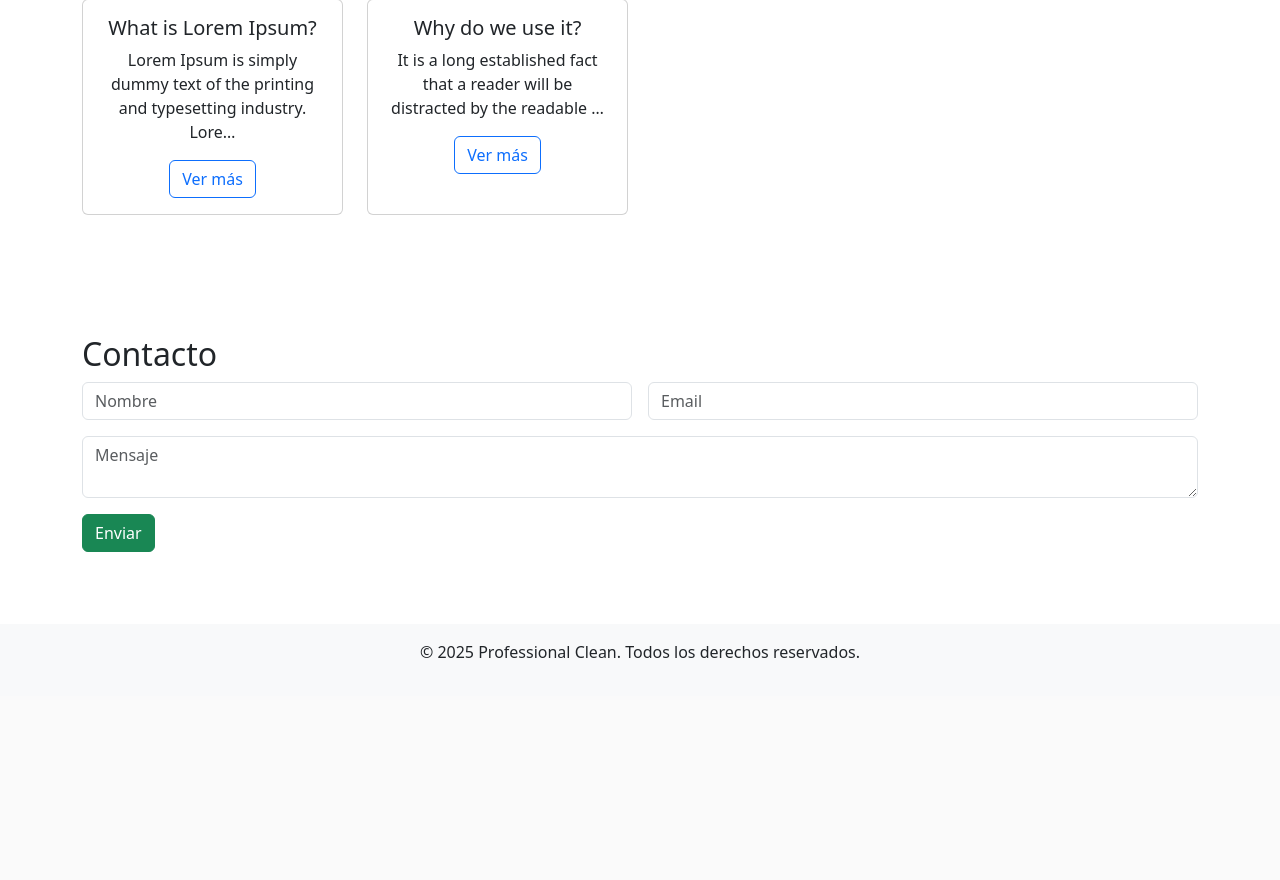
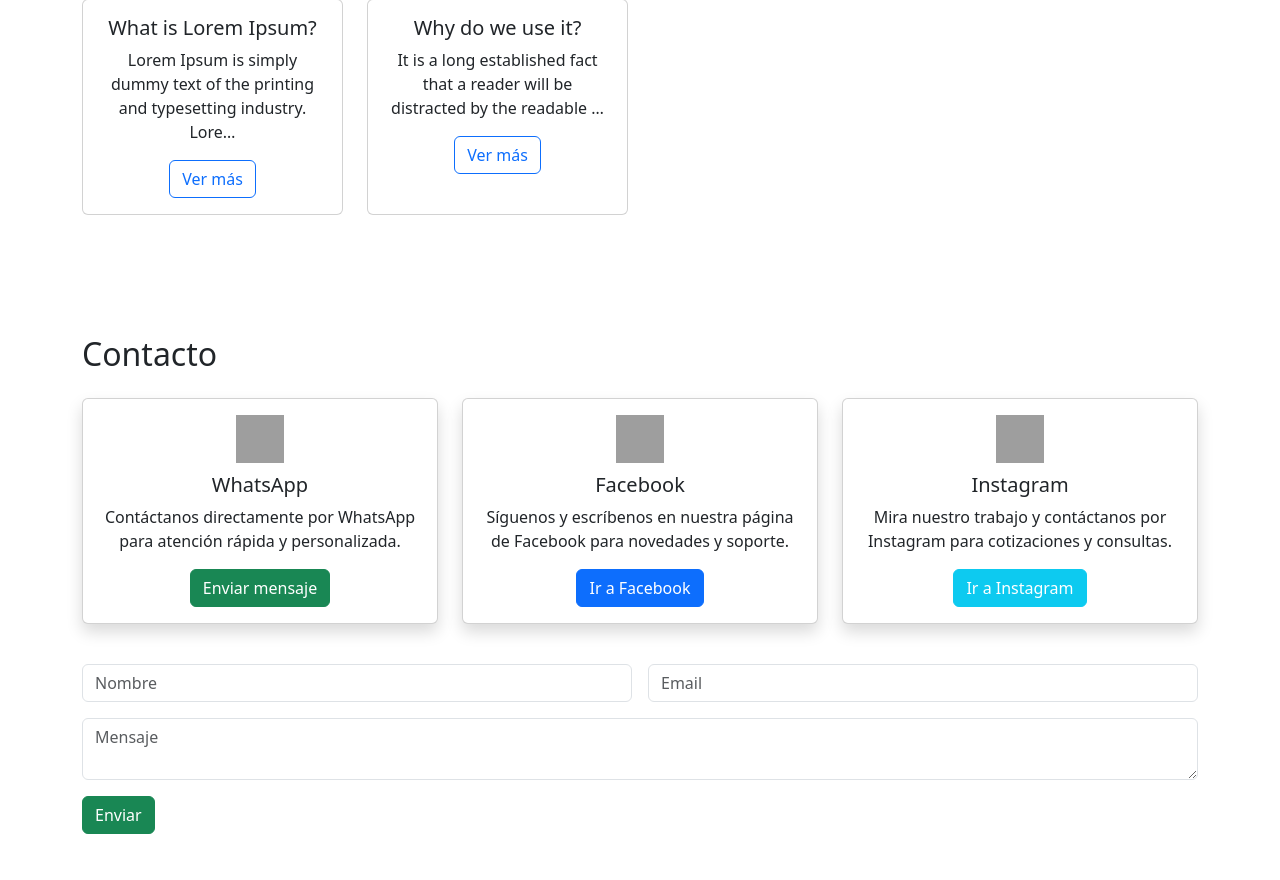
Before and after one commit to BigBossSpektrum/professionalClean, a Django app: page / in a window 1280 px wide. Shown: the part 1024-1904 px from the top of the page. Before the commit the page ends 1682 px from the top, so only its background shows below. Run offline with Django 5.2, Linux system fonts and the light colour scheme; data comes from the database, SQL or seed files in the repository; grey boxes are pictures that could not be loaded.

Commit message:
Improves contact section with social media cards
Enhances user engagement by adding visually appealing cards
for WhatsApp, Facebook, and Instagram, each with direct links
and descriptions. Makes contact options more accessible and
modernizes the UI to encourage quick communication.

```diff
--- a/templates/frontend/home.html
+++ b/templates/frontend/home.html
@@ -96,7 +96,39 @@
 </section>
 
 <section id="contacto" class="py-5">
-    <h2>Contacto</h2>
+    <h2 class="mb-4">Contacto</h2>
+    <div class="row justify-content-center mb-4">
+        <div class="col-12 col-md-4 mb-3 d-flex align-items-stretch">
+            <div class="card shadow w-100 text-center">
+                <div class="card-body">
+                    <img src="{% static 'images/whatsapp.png' %}" alt="WhatsApp" style="width:48px; height:48px; margin-bottom:10px;">
+                    <h5 class="card-title">WhatsApp</h5>
+                    <p class="card-text">Contáctanos directamente por WhatsApp para atención rápida y personalizada.</p>
+                    <a href="https://wa.me/521234567890" target="_blank" class="btn btn-success">Enviar mensaje</a>
+                </div>
+            </div>
+        </div>
+        <div class="col-12 col-md-4 mb-3 d-flex align-items-stretch">
+            <div class="card shadow w-100 text-center">
+                <div class="card-body">
+                    <img src="{% static 'images/facebook.png' %}" alt="Facebook" style="width:48px; height:48px; margin-bottom:10px;">
+                    <h5 class="card-title">Facebook</h5>
+                    <p class="card-text">Síguenos y escríbenos en nuestra página de Facebook para novedades y soporte.</p>
+                    <a href="https://facebook.com/profesionalClean" target="_blank" class="btn btn-primary">Ir a Facebook</a>
+                </div>
+            </div>
+        </div>
+        <div class="col-12 col-md-4 mb-3 d-flex align-items-stretch">
+            <div class="card shadow w-100 text-center">
+                <div class="card-body">
+                    <img src="{% static 'images/instagram.png' %}" alt="Instagram" style="width:48px; height:48px; margin-bottom:10px;">
+                    <h5 class="card-title">Instagram</h5>
+                    <p class="card-text">Mira nuestro trabajo y contáctanos por Instagram para cotizaciones y consultas.</p>
+                    <a href="https://instagram.com/profesionalClean" target="_blank" class="btn btn-info text-white">Ir a Instagram</a>
+                </div>
+            </div>
+        </div>
+    </div>
     <form class="row g-3">
         <div class="col-md-6">
             <input type="text" class="form-control" placeholder="Nombre" required>
```
